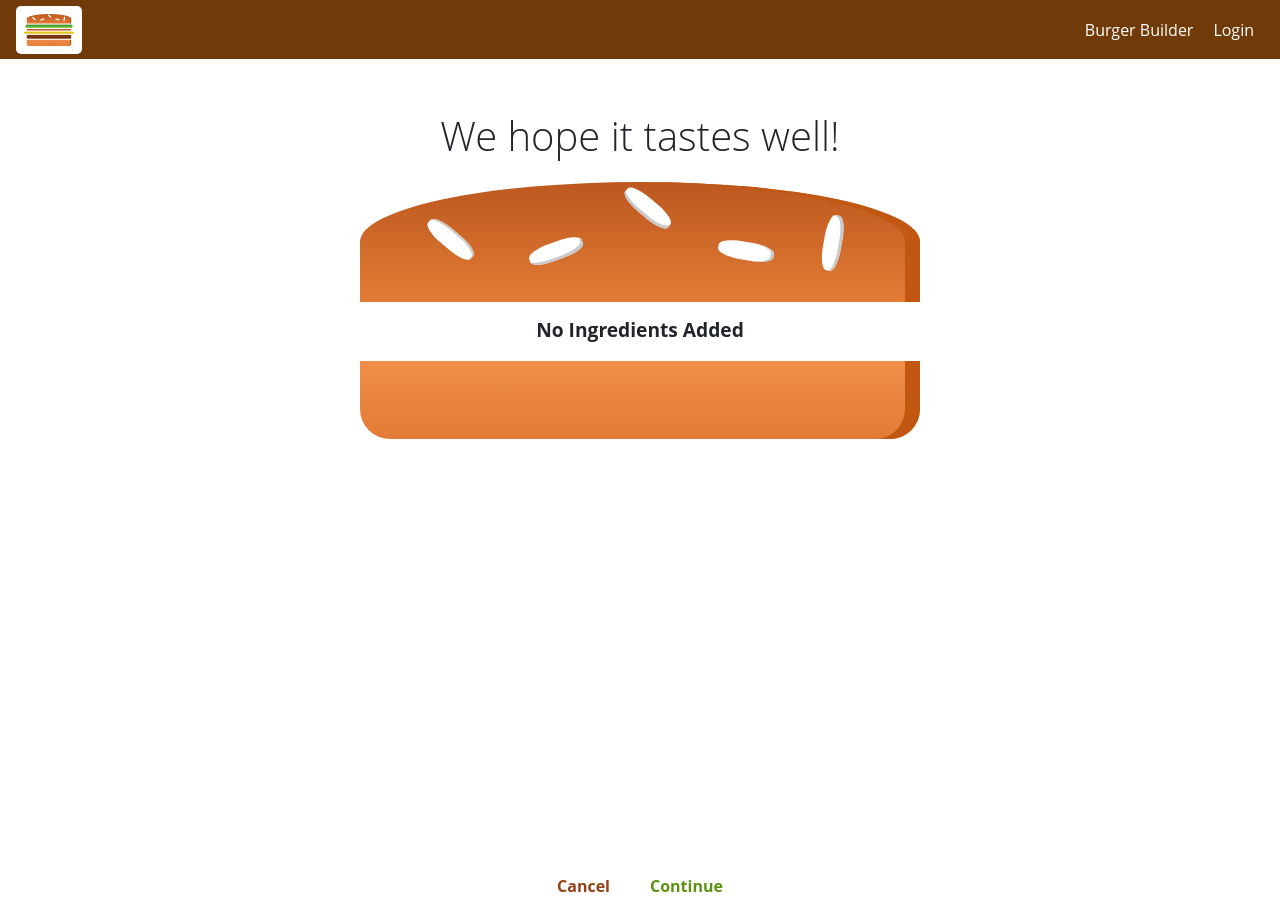
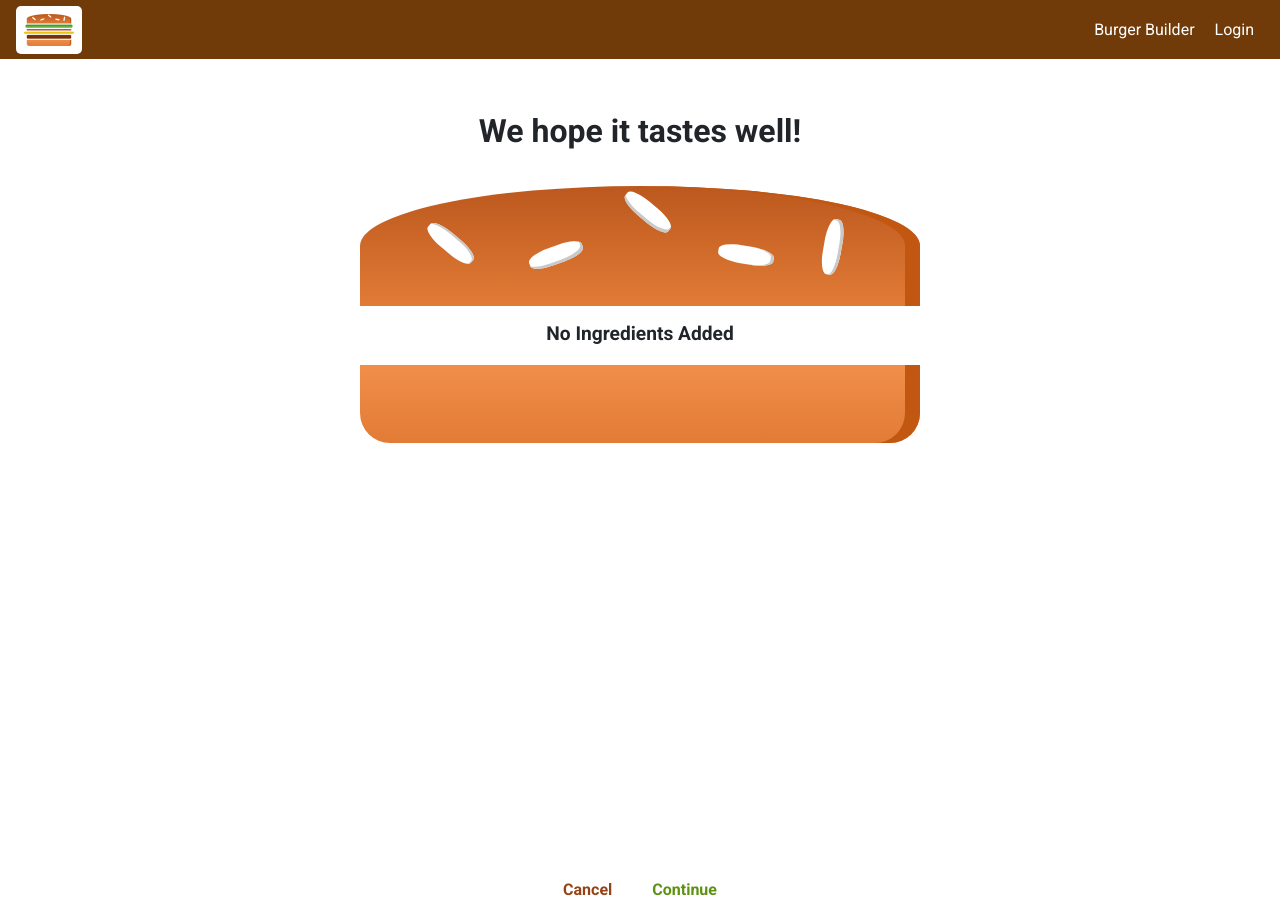
Before and after one commit to zahidalidev/Burger-builder-React-Redux, a React (Create React App) app: page /checkout in a window 1280 px wide. Built offline with nearby package versions, Linux system fonts and the light colour scheme.

Commit message:
:zap: styles complete

```diff
--- a/src/App.css
+++ /dev/null
@@ -1,33 +0,0 @@
-body {
-  margin: 0 !important;
-  font-family: Open Sans, sans-serif !important;
-}
-.main-body {
-  margin-top: 7rem;
-}
-
-/* h1 {
-  display: block !important;
-  font-size: 2em !important;
-  margin-block-end: 0.67em !important;
-  font-weight: bold !important;
-}
-
-h3 {
-  display: block !important;
-  font-size: 1.17em !important;
-  margin-block-start: 1em !important;
-  margin-block-end: 1em !important;
-  margin-inline-start: 0px !important;
-  margin-inline-end: 0px !important;
-  font-weight: bold !important;
-}
-
-h4 {
-  display: block !important;
-  margin-block-start: 1.33em !important;
-  margin-block-end: 1.33em !important;
-  margin-inline-start: 0px !important;
-  margin-inline-end: 0px !important;
-  font-weight: bold !important;
-} */
--- a/src/App.jsx
+++ b/src/App.jsx
@@ -3,6 +3,7 @@ import { useDispatch } from 'react-redux'
 
 import Appbar from 'components/appbar'
 import AppRoutes from 'components/AppRoutes'
+import { Main } from 'sharedStyle'
 
 import { USER_LOGIN } from 'store/user'
 
@@ -20,9 +21,9 @@ const App = () => {
   return (
     <div>
       <Appbar />
-      <main className='main-body'>
+      <Main>
         <AppRoutes />
-      </main>
+      </Main>
     </div>
   )
 }
--- a/src/containers/auth/login/index.jsx
+++ b/src/containers/auth/login/index.jsx
@@ -7,7 +7,6 @@ import Input from 'components/input'
 
 import { USER_LOGIN } from 'store/user'
 
-import 'containers/auth/login/styles.css'
 import { LoginWrapper } from 'containers/auth/login/styles'
 import { DangerButton, SuccessButton } from 'sharedStyle'
 
--- a/src/containers/checkout/index.jsx
+++ b/src/containers/checkout/index.jsx
@@ -10,7 +10,8 @@ import { ADD_ORDERS } from 'store/orders'
 
 import burgerTotalPrice from 'utils/burgerTotalPrice'
 
-import 'containers/checkout/styles.css'
+import { CheckoutWrapper, MainButton } from 'containers/checkout/styles'
+import { Heading1, SuccessButton } from 'sharedStyle'
 
 const Checkout = () => {
   const [showForm, setshowForm] = useState(false)
@@ -45,17 +46,13 @@ const Checkout = () => {
   }
 
   return (
-    <div className='CheckoutSummary'>
-      <h1>We hope it tastes well!</h1>
+    <CheckoutWrapper>
+      <Heading1>We hope it tastes well!</Heading1>
       <Burger />
-      <button onClick={() => handleAction(false)} className='Button main-btn Danger'>
-        Cancel
-      </button>
-      <button onClick={() => handleAction(true)} className='Button Success'>
-        Continue
-      </button>
+      <MainButton onClick={() => handleAction(false)}>Cancel</MainButton>
+      <SuccessButton onClick={() => handleAction(true)}>Continue</SuccessButton>
       {showForm && <ContactForm handleOrder={handleOrder} />}
-    </div>
+    </CheckoutWrapper>
   )
 }
 
--- a/src/containers/checkout/styles.css
+++ /dev/null
@@ -1,27 +0,0 @@
-.CheckoutSummary {
-  text-align: center;
-  width: 100%;
-  margin: auto;
-}
-
-.main-btn {
-  margin-top: 6rem !important;
-}
-
-.Button {
-  background-color: transparent;
-  border: none;
-  color: white;
-  cursor: pointer;
-  padding: 10px;
-  margin: 10px;
-  font-weight: bold;
-}
-
-.Success {
-  color: #5c9210;
-}
-
-.Danger {
-  color: #944317;
-}
--- /dev/null
+++ b/src/containers/checkout/styles.js
@@ -0,0 +1,11 @@
+import { DangerButton } from 'sharedStyle'
+import styled from 'styled-components'
+
+export const CheckoutWrapper = styled.div`
+  text-align: center;
+  width: 100%;
+  margin: auto;
+`
+export const MainButton = styled(DangerButton)`
+  margin-top: 6rem;
+`
--- a/src/containers/orders/index.jsx
+++ b/src/containers/orders/index.jsx
@@ -1,27 +1,26 @@
 import { useSelector } from 'react-redux'
 
-import 'containers/orders/styles.css'
+import { OrderContent, OrderWrapper } from 'containers/orders/styles'
 
 const Orders = () => {
   const orders = useSelector(state => state.orders)
 
   return (
     <div>
-      {orders.map((item, i) => (
-        <div key={i.toString()} className='Order'>
+      {orders.map((item, index) => (
+        <OrderWrapper key={index.toString()}>
           <p>
             Ingredients:
             {item.ingredients.map(ingredient => (
-              <span
+              <OrderContent
                 key={ingredient.name}
-                className='c-order'
-              >{`${ingredient.name} (${ingredient.quantity})`}</span>
+              >{`${ingredient.name} (${ingredient.quantity})`}</OrderContent>
             ))}
           </p>
           <p>
             Price <strong>USD ({item.totalPrice})</strong>
           </p>
-        </div>
+        </OrderWrapper>
       ))}
     </div>
   )
--- a/src/containers/orders/styles.css
+++ b/src/containers/orders/styles.js
@@ -1,15 +1,17 @@
-.Order {
+import styled from 'styled-components'
+
+export const OrderWrapper = styled.div`
   width: 80%;
   border: 1px solid #ccc;
   box-shadow: 0 2px 3px #ccc;
   padding: 10px;
   margin: 10px auto;
   box-sizing: border-box;
-}
-.c-order {
+`
+export const OrderContent = styled.span`
   text-transform: capitalize;
   display: inline-block;
   margin: 0px 8px;
   border: 1px solid rgb(204, 204, 204);
   padding: 5px;
-}
+`
--- a/src/index.css
+++ /dev/null
@@ -1,13 +0,0 @@
-body {
-  margin: 0;
-  font-family: -apple-system, BlinkMacSystemFont, 'Segoe UI', 'Roboto', 'Oxygen',
-    'Ubuntu', 'Cantarell', 'Fira Sans', 'Droid Sans', 'Helvetica Neue',
-    sans-serif;
-  -webkit-font-smoothing: antialiased;
-  -moz-osx-font-smoothing: grayscale;
-}
-
-code {
-  font-family: source-code-pro, Menlo, Monaco, Consolas, 'Courier New',
-    monospace;
-}
--- a/src/index.js
+++ b/src/index.js
@@ -8,7 +8,6 @@ import reportWebVitals from './reportWebVitals'
 import 'bootstrap/dist/css/bootstrap.css'
 import 'font-awesome/css/font-awesome.css'
 import 'mdbreact/dist/css/mdb.css'
-import './App.css'
 import App from './App'
 
 const store = configureStore()
--- a/src/sharedStyle/index.js
+++ b/src/sharedStyle/index.js
@@ -80,3 +80,6 @@ export const Heading4 = styled.h4`
   margin-inline-end: 0px !important;
   font-weight: bold !important;
 `
+export const Main = styled.main`
+  margin-top: 7rem;
+`
```
Also changed, not shown: src/containers/auth/login/styles.css (deleted, +0 -33 lines).
